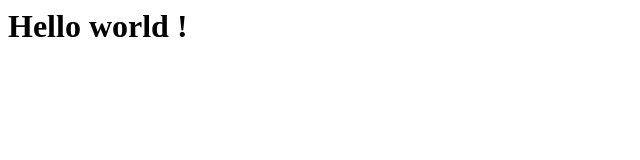
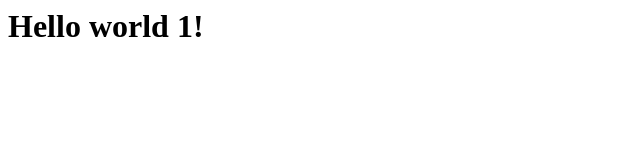
Before and after one commit to Aleksey874/project, a plain HTML site: page index.html in a window 1280 px wide. Shown: the full height of the page, 0-640 px from the left. Drawn offline with Linux system fonts and the light colour scheme.

Commit message:
add script file

```diff
--- a/index.html
+++ b/index.html
@@ -6,6 +6,6 @@
   <title>Document</title>
 </head>
 <body>
-  <h1>Hello world !</h1>
+  <h1>Hello world 1!</h1>
 </body>
 </html>
```
Also changed, not shown: sc.js (added).
